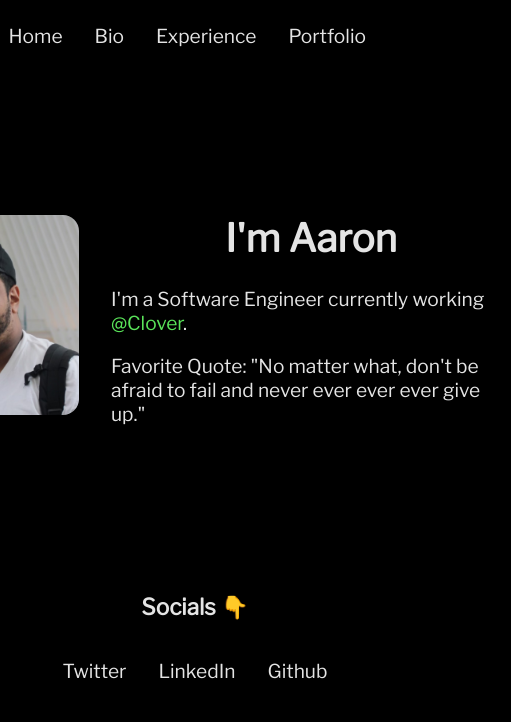
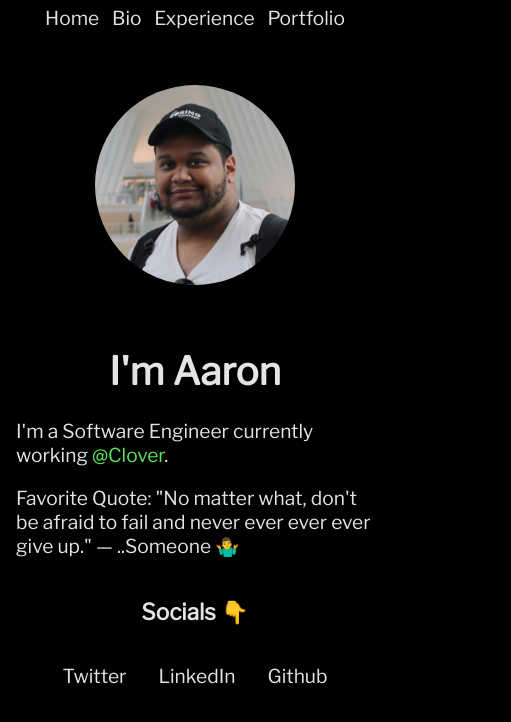
Before and after one commit to aamcodes/portfolio-project, a Svelte app: page / in a window 390 px wide. Shown: the top 722 px of the page, 511 px wide, since content can reach past the window. Built offline with nearby package versions, Linux system fonts and the light colour scheme; a web font is replaced by a local one.

Commit message:
finished bio.

```diff
--- a/src/App.svelte
+++ b/src/App.svelte
@@ -1,7 +1,7 @@
 <script lang="ts">
   import Router from 'svelte-spa-router';
-  import Navbar from './lib/Navbar.svelte';
-  import Footer from './lib/Footer.svelte';
+  import Navbar from './comps/Navbar.svelte';
+  import Footer from './comps/Footer.svelte';
 
   // Routes
   import Home from './routes/Home.svelte';
@@ -25,5 +25,6 @@
   <Router {routes}/>
 </main>
 <Footer />
+
 <style>
 </style>
--- a/src/app.css
+++ b/src/app.css
@@ -6,5 +6,6 @@ body {
 	font-size: 1.2rem;
 	font-family: 'Libre Franklin', sans-serif;
 	color: rgb(228, 228, 228);
-	height: 100vh;
+	margin: 0;
+	min-height: 100vh;
 }
--- /dev/null
+++ b/src/comps/Footer.svelte
@@ -0,0 +1,40 @@
+
+<div>
+  <h3>Socials 👇</h3>
+
+  <nav>
+    <a href="https://www.twitter.com/aaronamendez" target="_blank" rel="noreferrer">Twitter</a>
+    <a href="https://www.linkedin.com/in/aaronamendeznyc" target="_blank" rel="noreferrer">LinkedIn</a>
+    <a href="https://www.github.com/aaronamendez" target="_blank" rel="noreferrer">Github</a>
+  </nav>
+</div>
+
+<style>
+
+  h3 {
+    text-align: center;
+  }
+
+  nav {
+    display: flex;
+    justify-content: center;
+  }
+
+  div {
+    margin-bottom: 2rem;
+  }
+
+  a {
+    text-decoration: none;
+    color: rgb(228, 228, 228);
+  }
+
+  nav a {
+    padding: 1rem;
+  }
+
+  nav a:hover {
+    color: orange
+  }
+
+</style>
--- a/src/lib/Navbar.svelte
+++ b/src/comps/Navbar.svelte
@@ -24,4 +24,15 @@
     color: orange
   }
 
+  @media screen and (max-width: 480px) {
+    nav {
+      display: flex;
+      justify-content: center;
+    }
+
+    nav a {
+      padding: .4rem;
+    }
+  }
+
 </style>
--- /dev/null
+++ b/src/lib/Books.ts
@@ -0,0 +1,34 @@
+export const faveBooks = [
+	{
+		name: 'Rich Dad, Poor Dad by Robert T. Kiyosaki',
+		link: 'https://www.amazon.com/Rich-Dad-Poor-Teach-Middle/dp/1612680194',
+	},
+	{
+		name: 'Insanely Simple by Ken Segall',
+		link: 'https://www.amazon.com/Insanely-Simple-Ken-Segall-audiobook/dp/B007Z9686O/ref=sr_1_1?crid=2ATZW63IV1LVB&keywords=insanely+simple&qid=1676336006&s=books&sprefix=insanely+simple%2Cstripbooks%2C69&sr=1-1',
+	},
+	{
+		name: 'The Psychology of Money by Morgan Housel',
+		link: 'https://www.amazon.com/Psychology-Money-Timeless-Lessons-Happiness/dp/B08D9WJ9G8/ref=sr_1_1?keywords=psychology+of+money&qid=1676336093&s=audible&sprefix=psychol%2Caudible%2C70&sr=1-1',
+	},
+	{
+		name: 'Breathing Underwater by Alex Flinn',
+		link: 'https://www.amazon.com/Breathing-Underwater-Alex-Flinn-audiobook/dp/B000LPR38Q/ref=sr_1_1?crid=YXKVLC0Y3JB5&keywords=Breathing+underwater&qid=1676336140&s=audible&sprefix=breathing+underwater%2Caudible%2C70&sr=1-1',
+	},
+	{
+		name: 'The Pragmatic Programmber by David Thomas and Andrew Hunt',
+		link: 'https://www.amazon.com/Pragmatic-Programmer-Anniversary-Journey-Mastery/dp/B0833FBNHV/ref=sr_1_1?crid=1LB9DNGLMR4ZR&keywords=The+Pragmatic+Programmer&qid=1676336268&s=books&sprefix=the+pragmatic+programmer%2Cstripbooks%2C66&sr=1-1',
+	},
+	{
+		name: 'Algorithms to Live by, by Brian Christian and Tom Griffiths',
+		link: 'https://www.amazon.com/Algorithms-to-Live-By-audiobook/dp/B01D24NAL6/ref=sr_1_1?keywords=algorithms+to+live+by&qid=1676336390&s=audible&sprefix=Algori%2Caudible%2C85&sr=1-1',
+	},
+	{
+		name: 'Greenlights by Matthew McConaughey',
+		link: 'https://www.amazon.com/Greenlights/dp/B08HLW2JXD/ref=sr_1_1?keywords=greenlights+matthew+mcconaughey+book&qid=1676336448&s=audible&sprefix=Greenlights%2Caudible%2C72&sr=1-1',
+	},
+	{
+		name: 'Pour Your Heart Into It, by Howard Schultz and Dori Jones Yang',
+		link: 'https://www.amazon.com/Pour-Your-Heart-Into-It-audiobook/dp/B000TTC76C/ref=sr_1_1?keywords=pour+your+heart+into+it+by+howard+schultz&qid=1676336500&s=audible&sprefix=pour+your+heart%2Caudible%2C73&sr=1-1',
+	},
+];
--- a/src/lib/Footer.svelte
+++ /dev/null
@@ -1,34 +0,0 @@
-<h3>Socials 👇</h3>
-
-<nav>
-  <a href="https://www.twitter.com/aaronamendez" target="_blank" rel="noreferrer">Twitter</a>
-  <a href="https://www.linkedin.com/in/aaronamendeznyc" target="_blank" rel="noreferrer">LinkedIn</a>
-  <a href="https://www.github.com/aaronamendez" target="_blank" rel="noreferrer">Github</a>
-</nav>
-
-<style>
-
-  h3 {
-    text-align: center;
-  }
-
-  nav {
-    display: flex;
-    justify-content: center;
-    align-self: flex-end;
-  }
-
-  a {
-    text-decoration: none;
-    color: rgb(228, 228, 228);
-  }
-
-  nav a {
-    padding: 1rem;
-  }
-
-  nav a:hover {
-    color: orange
-  }
-
-</style>
--- /dev/null
+++ b/src/lib/Hobbies.ts
@@ -0,0 +1,10 @@
+export const hobbies = [
+	{ name: 'Gaming' },
+	{ name: 'Fishing' },
+	{ name: 'Movies/Shows' },
+	{ name: "Crypto and NFT's" },
+	{ name: 'Reading (of course)' },
+	{ name: 'Competitive Programming' },
+	{ name: 'Mentoring/Teaching' },
+	{ name: 'Travelling' },
+];
--- a/src/routes/Bio.svelte
+++ b/src/routes/Bio.svelte
@@ -1 +1,47 @@
-<h1>Bio</h1>
+<script>
+  import {faveBooks} from '../lib/Books'
+  import {hobbies} from '../lib/Hobbies'
+</script>
+
+<div class="bio-section">
+  <h1>My Biography</h1>
+  <p>I grew up in Washington Height's and Harlem in New York City. Graduated from Bloomtech (AKA Lambda School) and completed a Highly Fellowship at Formation with Top Tier Engineers in Big Tech companies like Meta, Google, Amazon etc. I'm very passionate about learning, Web3, and whatever passions catch my interest.</p>
+
+  <h2>My Favorite Books</h2>
+  <ol>
+    {#each faveBooks as {name, link}}
+      <a href={link} target="_blank" rel="noreferrer">
+        <li>{name}</li>
+      </a>
+    {/each}
+  </ol>
+
+  <h2>My Interests and Hobbies</h2>
+  <ul>
+    {#each hobbies as {name}}
+        <li>{name}</li>
+    {/each}
+  </ul>
+</div>
+<style>
+
+  .bio-section {
+    max-width: 50%;
+    margin: 0 auto;
+  }
+
+  h1, h2 {
+    text-align: center;
+    font-size: 2rem;
+    margin-top: 3rem;
+  }
+
+  ol a {
+    text-decoration: none;
+    color: rgb(228, 228, 228);
+  }
+
+  ol a:hover {
+    color: orange;
+  }
+</style>
--- a/src/routes/Home.svelte
+++ b/src/routes/Home.svelte
@@ -10,7 +10,7 @@
     <h1>I'm Aaron</h1>
     <p>I'm a Software Engineer currently working <a target="_blank" href="https://www.clover.com"  rel="noreferrer"><span>@Clover</span></a>.
     </p>
-    <p>Favorite Quote: "No matter what, don't be afraid to fail and never ever ever ever give up."</p>
+    <p>Favorite Quote: "No matter what, don't be afraid to fail and never ever ever ever give up." — ..Someone 🤷‍♂️</p>
   </div>
 </div>
 
@@ -47,4 +47,20 @@
   p {
     width: 400px;
   }
+
+  @media screen and (max-width: 480px) {
+    .home-mission {
+      display: flex;
+      flex-wrap: wrap;
+      margin-top: 2rem;
+    }
+
+    img {
+      border-radius: 50%;
+    }
+
+    p {
+      width: 100%;
+    }
+  }
 </style>
```
Also changed, not shown: src/lib/Counter.svelte (deleted, +0 -10 lines).
